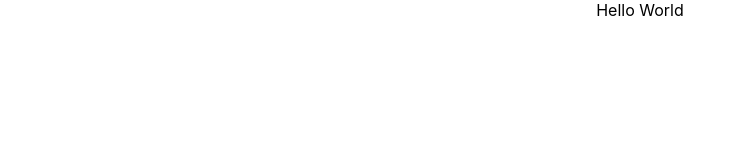
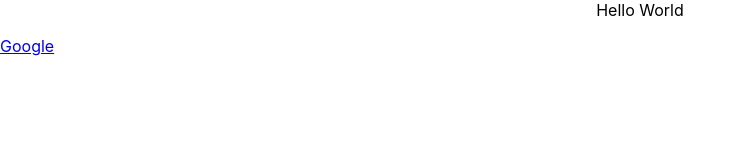
Before and after one commit to stwer1998/LearnReact, a React (Create React App) app in the folder first/: page / in a window 1280 px wide. Shown: the top 160 px of the page, without its empty margins (0-745 px from the left). Built offline with nearby package versions, Linux system fonts and the light colour scheme.

Commit message:
add new component, export, import

```diff
--- a/first/src/App.js
+++ b/first/src/App.js
@@ -1,11 +1,17 @@
 import React from 'react';
 import logo from './logo.svg';
 import './App.css';
+import Google from './Google'
 
 let App = () => {
+
   return (
+    <div>
+
     <div className="App">
       Hello World
+    </div>
+    <Google />
     </div>
   );
 }
--- /dev/null
+++ b/first/src/Google.js
@@ -0,0 +1,8 @@
+import React from 'react';
+
+
+let google=()=>{
+    return <div><a href="google.ru"><p>Google</p></a></div>;
+}
+
+export default google;
```
